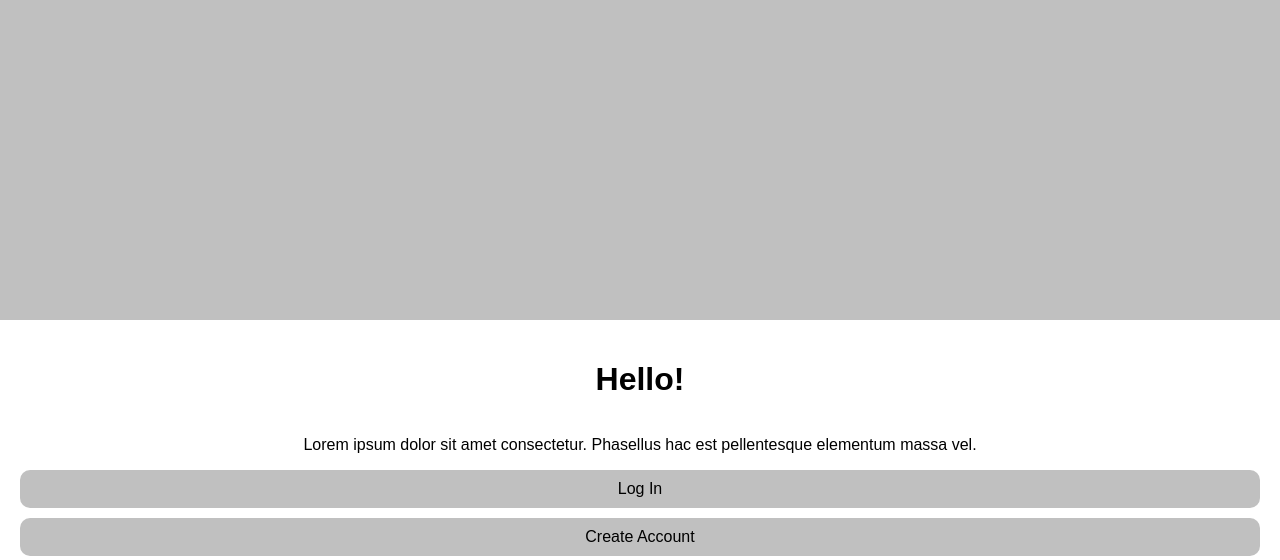
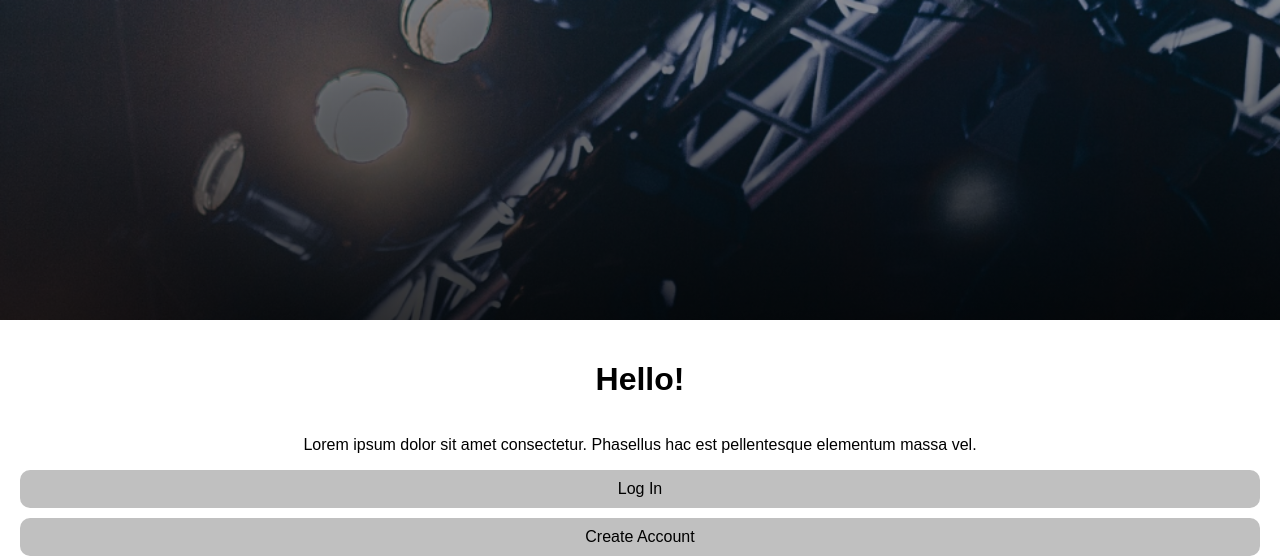
Before and after one commit to Linnea1/Case4, a PHP site: page / in a window 1280 px wide. Shown: the top 560 px of the page. Run offline with PHP 8.4, Linux system fonts and the light colour scheme; some libraries are stand-ins or nearby versions.

Commit message:
Changed image background on welcome page

```diff
--- a/CSS/welcome.css
+++ b/CSS/welcome.css
@@ -5,8 +5,12 @@
 .welcomePagePicture{
     height: 40vh;
     width: 100vw;
-    background-color: rgb(192, 192, 192);
+    background-image: linear-gradient(to bottom, rgba(0,0,0,0.4), rgba(0,0,0,0.8)), url('../images/bg-welcome.png');
+    background-size: cover;
+    background-position: center;
+    background-repeat: no-repeat;
 }
+
 .welcomePageContentContainer{
     padding: 20px;
     width: 100%;
```
